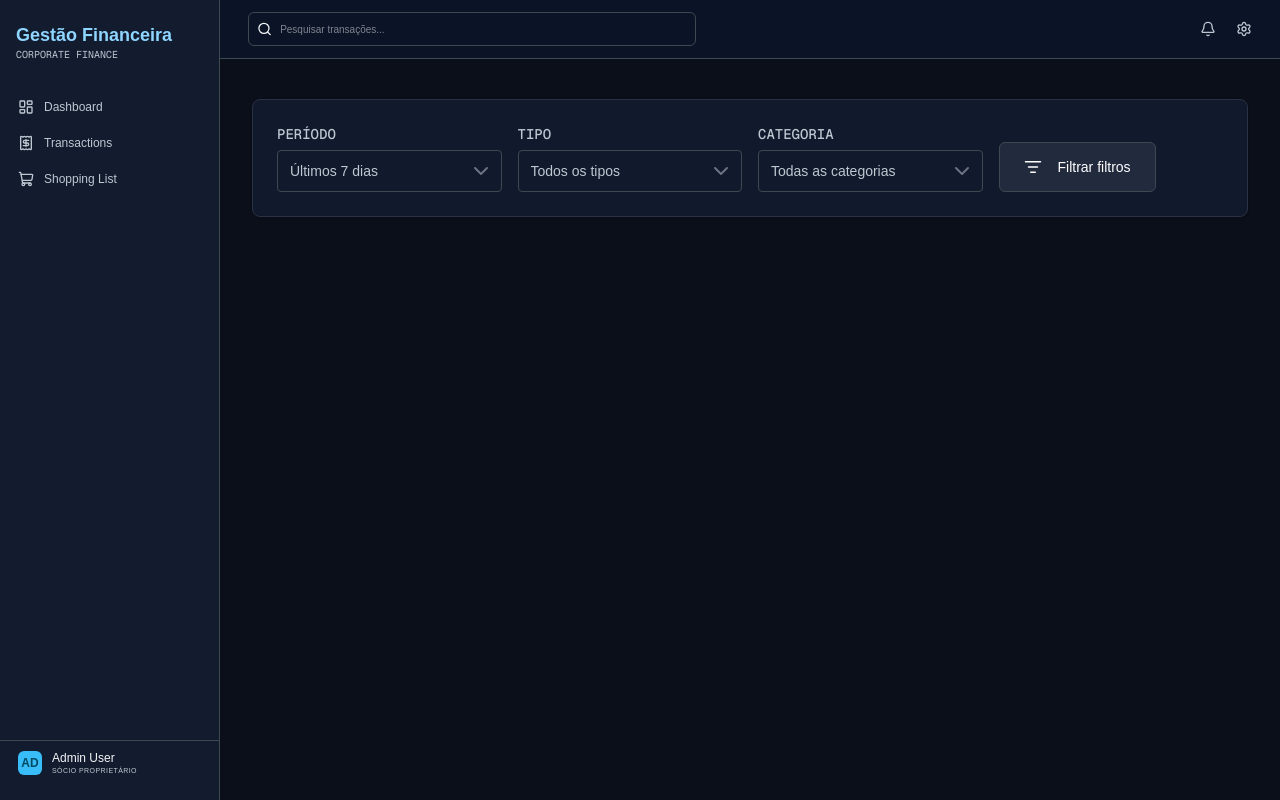
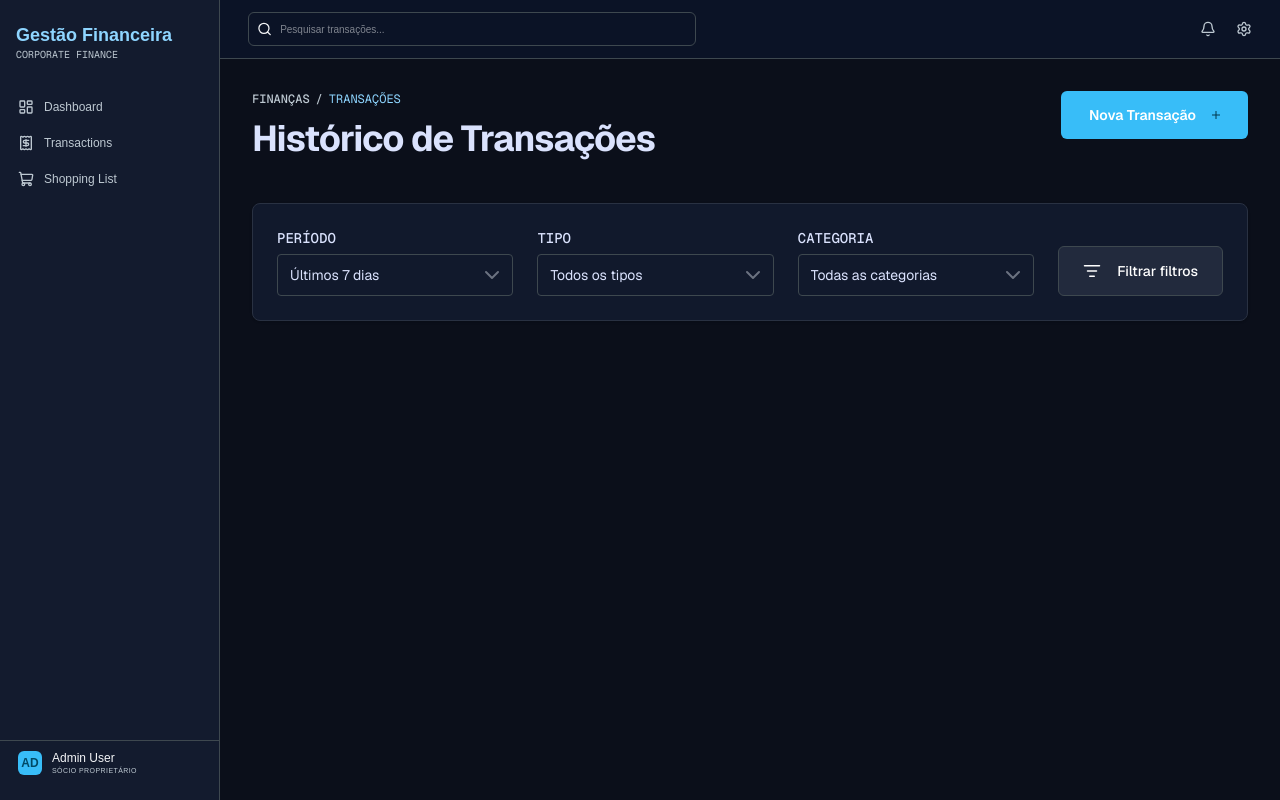
Before and after one commit to lab05-juniando/lab05-frontend, a Next.js app: page /dashboard/transactions in a window 1280 px wide. Built offline with nearby package versions, Linux system fonts and the light colour scheme.

Commit message:
Fiz o modal de no button nova transação e corrigir alguns erros de design da pagina de transições

```diff
--- a/src/app/dashboard/page.tsx
+++ b/src/app/dashboard/page.tsx
@@ -1,6 +1,6 @@
-import CashFlowChart from "../components/cash-flow-chart";
-import RecentTransactions from "../components/RecentTransactions";
-import SummaryCard from "../components/summary-card";
+import CashFlowChart from "../../components/cash-flow-chart";
+import RecentTransactions from "../../components/RecentTransactions";
+import SummaryCard from "../../components/summary-card";
 
 export default function DashboardPage() {
   return (
--- a/src/app/dashboard/transactions/page.tsx
+++ b/src/app/dashboard/transactions/page.tsx
@@ -1,5 +1,111 @@
+"use client";
+
+import { Button } from "@/src/components/buttons";
 import Filters from "../../../components/filters";
+import { ModalBase } from "@/src/components/modal";
+import { useState } from "react";
+
+
 
 export default function TransactionsPage() {
-  return <Filters />;
+   const [isModalopen, setIsModalopen] = useState(false);
+
+
+  return (
+    <div className=" w-full  p-6  flex flex-col gap-6">
+      <div className="flex justify-between items-start">
+        <div className="flex flex-col gap-3">
+          <div className="flex items-center gap-1.5 text-xs font-mono">
+           <p className="font-mono font-medium text-[#BDC8D1]">FINANÇAS</p>
+           <p className="font-mono font-medium  text-[#BDC8D1]">/</p>
+           <p className="text-[#8ED5FF] font-mono">TRANSAÇÕES</p>
+          </div>
+
+           <h2 className="text-4xl font-sans font-bold text-[#DAE2FD] tracking-tight">Histórico de Transações</h2>
+        </div>
+
+      <div>
+      <Button  weight="500"
+        className="font-sans"
+        size="medium"
+        colorsParam="medium"
+        iconType="add"
+        onClick={() => setIsModalopen(true)}
+        >
+        Nova Transação
+      </Button>
+
+          </div>
+    </div>
+
+   <Filters />
+
+    {isModalopen && (
+      <ModalBase
+      isOpen={isModalopen}
+      onRequestClose={() => setIsModalopen(false)}>
+        <div className="flex flex-col gap-4">
+           <div>
+             <h2 className="text-xl font-mono flex justify-center items-center">Cadastrar produto</h2>
+
+             <p className="text-sm text-gray-500 flex justify-center font-sans items-center">Adicione um produto à sua lista.</p>
+           </div>
+
+           <div className="flex flex-col gap-2">
+              <label htmlFor="product" className="font-sans">
+                Produto
+              </label>
+
+              <input id="product"
+              type="text"
+              placeholder="Nome do produto"
+              className=" w-full border border-[#3e484f] rounded-md px-3 py-2.5 text-sm bg-[#182236] font-mono placeholder:text-[#687386] focus:ring-2 focus:border-blue-500 focus:outline-none"
+              />
+           </div>
+
+           <div className="flex flex-col gap-2">
+            <label htmlFor="value" className="font-sans">
+              Valor estimado
+            </label>
+
+            <input
+            id="value"
+            type="number"
+            placeholder="R$ 0,00"
+            className=" w-full border border-[#3e484f] rounded-md px-3 py-2.5 text-sm bg-[#182236] font-mono placeholder:text-[#687386] focus:ring-2 focus:border-blue-500 focus:outline-none"
+            />
+           </div>
+
+           <div className="flex flex-col gap-2">
+              <label htmlFor="description" className="font-sans">
+                Descrição
+              </label>
+
+              <textarea id="description"
+              placeholder="Descrição do produto"
+              className=" w-full border border-[#3e484f] rounded-md px-3 py-2.5 text-sm bg-[#182236] font-mono placeholder:text-[#687386] focus:ring-2 focus:border-blue-500 focus:outline-none"
+              rows={4}
+              ></textarea>
+           </div>
+
+           <div className="flex justify-end gap-3">
+              <button
+              type="button"
+              onClick={() => setIsModalopen(false)}
+              className="px-4 py-2 roundend-lg border border-[#3e484f] hover:bg-[#1822367a] cursor-pointer font-sans bg-[#182236] rounded-lg"
+              >
+                Cancelar
+              </button>
+
+              <button
+              type="button"
+              className="px-9 py-3 rounded-lg bg-[#38BDF8] text-black font-sans font-semibold cursor-pointer hover:bg-[#8ED5FF]">
+                Cadastrar
+              </button>
+           </div>
+           </div>
+      </ModalBase>
+    )}
+   </div>
+  );
 }
--- a/src/components/filters.tsx
+++ b/src/components/filters.tsx
@@ -8,8 +8,8 @@ import { ListFilter } from "lucide-react";
 
 export default function TransactionFilter() {
   return (
-    <div className="p-6 mx-6 my-8 rounded-lg border border-[#293142] bg-[#11192C] text-[#BDC8D1] shadow-sm">
-      <div className="grid grid-cols-1 gap-4 md:grid-cols-2 lg:grid-cols-4">
+    <div className="p-6 my-5 rounded-lg  font-sans border border-[#293142] bg-[#11192C] text-[#DAE2FD] shadow-sm">
+      <div className="grid grid-cols-1 md:grid-cols-2 lg:grid-cols-[1fr_1fr_1fr_auto] gap-6">
         <Select
           label="período"
           valueSelected={typesFilterTransaction.periods[0]}
@@ -31,7 +31,7 @@ export default function TransactionFilter() {
 
         <div className="flex items-end w-full">
           <Button
-            className="bg-[#222A3D] border-[#3E484F] border"
+            className="bg-[#222A3D] text-[#DAE2FD] border-[#3E484F] border"
             colorsParam="medium"
             weight="400"
           >
--- a/src/components/modal.tsx
+++ b/src/components/modal.tsx
@@ -27,8 +27,8 @@ export function ModalBase({ isOpen, onRequestClose, children }: ModalBaseProps)
                     width: "800px",
                     maxWidth: "90vw",
                     minHeight: "600px",
-                    background: "#0B1236",
-                    border: "none",
+                    background: "#111A2C",
+                    border: "1px solid #3e484f",
                     borderRadius: "8px",
                     padding: "24px",
                     top: "auto",
--- a/src/components/product.tsx
+++ b/src/components/product.tsx
@@ -161,7 +161,7 @@ export default function Produtos() {
                 onClick={() => setModalAberto(false)}
                 className="text-xl text-[#8f9bad] transition hover:text-white"
               >
-                ×
+
               </button>
             </div>
 
```
Also changed, not shown: 2 other files (tests, documents, lock files or other folders).
